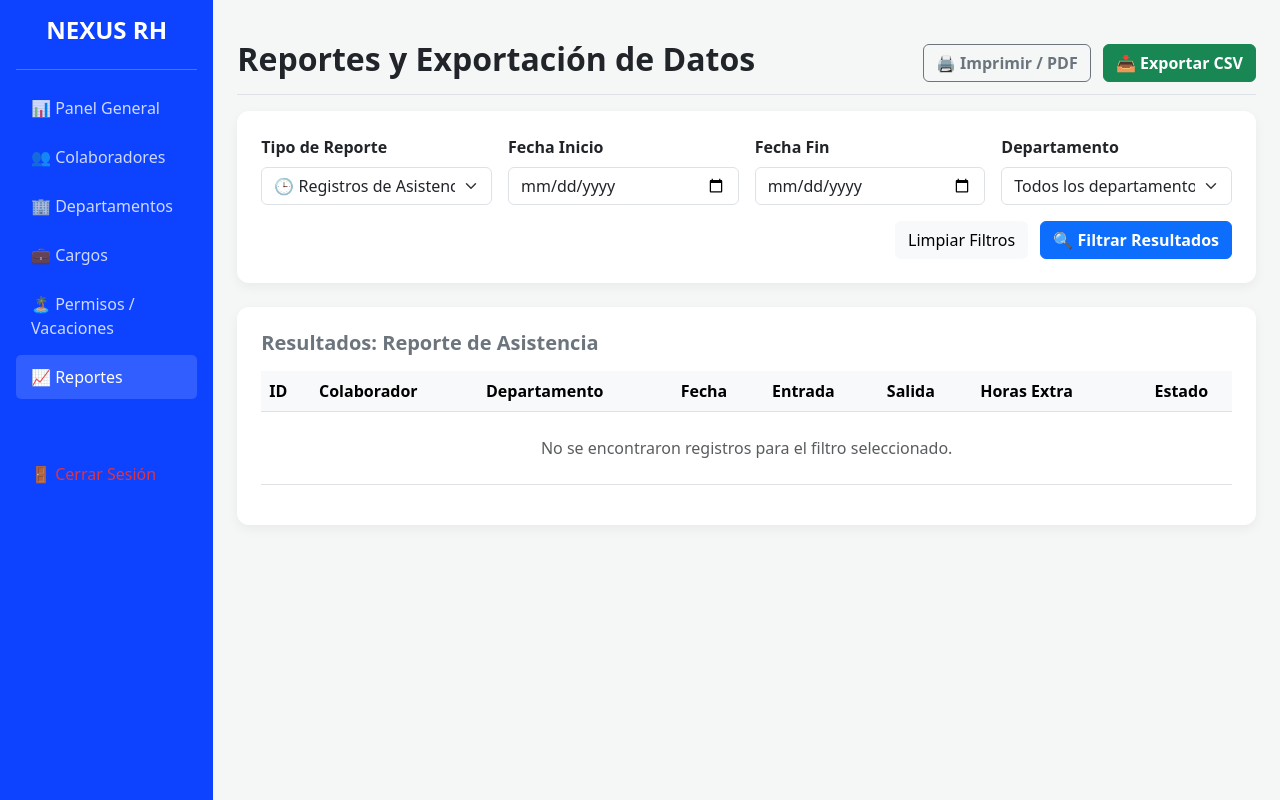
After one commit to eduardole53-hash/NexusRH, a Flask app: page /reportes in a window 1280 px wide. The commit adds this page. Run offline with Flask 3, Linux system fonts and the light colour scheme; the visitor is signed in with stand-in values (Sample User, id 1); data that the repository does not hold is empty.

Commit message:
feat: modulo de reportes y exportacion csv ajustados a estructura de base de datos

```diff
--- a/app.py
+++ b/app.py
@@ -4,6 +4,10 @@ from datetime import datetime, date
 from zoneinfo import ZoneInfo
 from flask import Flask, redirect, render_template, request, url_for, session, flash
 from dotenv import load_dotenv
+
+import csv
+from io import StringIO
+from flask import Response
 
 load_dotenv()
 
@@ -631,5 +635,218 @@ def cambiar_estado_permiso(id_solicitud, nuevo_estado):
 
     return redirect(url_for('permisos'))
 
+# --- 9. RUTAS DE REPORTES Y EXPORTACIÓN ---
+
+@app.route('/reportes', methods=['GET'])
+def reportes():
+    if 'usuario_id' not in session:
+        flash("Por favor inicia sesión primero.", "warning")
+        return redirect(url_for('index'))
+
+    if session.get('rol') not in ['Administrador', 'RRHH']:
+        flash("No tienes permisos para acceder a esta sección.", "danger")
+        return redirect(url_for('dashboard'))
+
+    tipo_reporte = request.args.get('tipo_reporte', 'asistencia')
+    fecha_inicio = request.args.get('fecha_inicio', '')
+    fecha_fin = request.args.get('fecha_fin', '')
+    id_departamento = request.args.get('id_departamento', '')
+
+    conn = get_db_connection()
+    cursor = conn.cursor(dictionary=True)
+
+    datos_reporte = []
+    lista_departamentos = []
+
+    try:
+        cursor.execute("SELECT * FROM departamento ORDER BY nombre ASC")
+        lista_departamentos = cursor.fetchall()
+
+        # 1. Reporte de Asistencia
+        if tipo_reporte == 'asistencia':
+            query = """
+                SELECT a.*, c.nombre, c.apellido, d.nombre AS departamento
+                FROM registro_asistencia a
+                JOIN colaborador c ON a.id_colaborador = c.id_colaborador
+                LEFT JOIN departamento d ON c.id_departamento = d.id_departamento
+                WHERE 1=1
+            """
+            params = []
+            if fecha_inicio:
+                query += " AND a.fecha >= %s"
+                params.append(fecha_inicio)
+            if fecha_fin:
+                query += " AND a.fecha <= %s"
+                params.append(fecha_fin)
+            if id_departamento:
+                query += " AND c.id_departamento = %s"
+                params.append(id_departamento)
+
+            query += " ORDER BY a.fecha DESC, a.hora_entrada DESC"
+            cursor.execute(query, tuple(params))
+            datos_reporte = cursor.fetchall()
+
+        # 2. Reporte de Colaboradores
+        elif tipo_reporte == 'colaboradores':
+            query = """
+                SELECT c.*, d.nombre AS departamento, ca.titulo AS cargo
+                FROM colaborador c
+                LEFT JOIN departamento d ON c.id_departamento = d.id_departamento
+                LEFT JOIN cargo ca ON c.id_cargo = ca.id_cargo
+                WHERE 1=1
+            """
+            params = []
+            if id_departamento:
+                query += " AND c.id_departamento = %s"
+                params.append(id_departamento)
+
+            query += " ORDER BY c.nombre ASC"
+            cursor.execute(query, tuple(params))
+            datos_reporte = cursor.fetchall()
+
+        # 3. Reporte de Permisos / Vacaciones
+        elif tipo_reporte == 'permisos':
+            query = """
+                SELECT p.*, c.nombre, c.apellido, d.nombre AS departamento
+                FROM solicitud_permiso p
+                JOIN colaborador c ON p.id_colaborador = c.id_colaborador
+                LEFT JOIN departamento d ON c.id_departamento = d.id_departamento
+                WHERE 1=1
+            """
+            params = []
+            if fecha_inicio:
+                query += " AND p.fecha_inicio >= %s"
+                params.append(fecha_inicio)
+            if fecha_fin:
+                query += " AND p.fecha_fin <= %s"
+                params.append(fecha_fin)
+            if id_departamento:
+                query += " AND c.id_departamento = %s"
+                params.append(id_departamento)
+
+            query += " ORDER BY p.fecha_solicitud DESC"
+            cursor.execute(query, tuple(params))
+            datos_reporte = cursor.fetchall()
+
+    except Exception as err:
+        flash(f"Error al generar el reporte: {err}", "danger")
+    finally:
+        cursor.close()
+        conn.close()
+
+    return render_template(
+        'reportes.html',
+        datos=datos_reporte,
+        departamentos=lista_departamentos,
+        tipo_reporte=tipo_reporte,
+        fecha_inicio=fecha_inicio,
+        fecha_fin=fecha_fin,
+        id_departamento=id_departamento
+    )
+
+
+@app.route('/exportar-csv', methods=['GET'])
+def exportar_csv():
+    if session.get('rol') not in ['Administrador', 'RRHH']:
+        return redirect(url_for('dashboard'))
+
+    tipo_reporte = request.args.get('tipo_reporte', 'asistencia')
+    fecha_inicio = request.args.get('fecha_inicio', '')
+    fecha_fin = request.args.get('fecha_fin', '')
+    id_departamento = request.args.get('id_departamento', '')
+
+    conn = get_db_connection()
+    cursor = conn.cursor(dictionary=True)
+
+    si = StringIO()
+    writer = csv.writer(si)
+
+    try:
+        if tipo_reporte == 'asistencia':
+            writer.writerow(['ID', 'Colaborador', 'Departamento', 'Fecha', 'Hora Entrada', 'Hora Salida', 'Horas Extra', 'Estado'])
+            query = """
+                SELECT a.id_registro, c.nombre, c.apellido, d.nombre AS departamento, a.fecha, a.hora_entrada, a.hora_salida, a.horas_extra, a.estado
+                FROM registro_asistencia a
+                JOIN colaborador c ON a.id_colaborador = c.id_colaborador
+                LEFT JOIN departamento d ON c.id_departamento = d.id_departamento
+                WHERE 1=1
+            """
+            params = []
+            if fecha_inicio:
+                query += " AND a.fecha >= %s"
+                params.append(fecha_inicio)
+            if fecha_fin:
+                query += " AND a.fecha <= %s"
+                params.append(fecha_fin)
+            if id_departamento:
+                query += " AND c.id_departamento = %s"
+                params.append(id_departamento)
+
+            cursor.execute(query, tuple(params))
+            for r in cursor.fetchall():
+                writer.writerow([
+                    r['id_registro'],
+                    f"{r['nombre']} {r['apellido']}",
+                    r['departamento'] or 'Sin Dpto',
+                    r['fecha'],
+                    r['hora_entrada'],
+                    r['hora_salida'] or 'En turno',
+                    r['horas_extra'] or 0,
+                    r['estado'] or 'N/A'
+                ])
+
+        elif tipo_reporte == 'colaboradores':
+            writer.writerow(['ID', 'Cédula/DNI', 'Nombre Completo', 'Email', 'Departamento', 'Cargo', 'Salario'])
+            query = """
+                SELECT c.id_colaborador, c.dni, c.nombre, c.apellido, c.email, d.nombre AS departamento, ca.titulo AS cargo, c.salario
+                FROM colaborador c
+                LEFT JOIN departamento d ON c.id_departamento = d.id_departamento
+                LEFT JOIN cargo ca ON c.id_cargo = ca.id_cargo
+                WHERE 1=1
+            """
+            params = []
+            if id_departamento:
+                query += " AND c.id_departamento = %s"
+                params.append(id_departamento)
+
+            cursor.execute(query, tuple(params))
+            for r in cursor.fetchall():
+                writer.writerow([r['id_colaborador'], r['dni'], f"{r['nombre']} {r['apellido']}", r['email'], r['departamento'] or 'Sin Dpto', r['cargo'] or 'Sin Cargo', r['salario']])
+
+        elif tipo_reporte == 'permisos':
+            writer.writerow(['ID', 'Colaborador', 'Departamento', 'Tipo Permiso', 'Fecha Inicio', 'Fecha Fin', 'Estado'])
+            query = """
+                SELECT p.id_solicitud, c.nombre, c.apellido, d.nombre AS departamento, p.tipo_permiso, p.fecha_inicio, p.fecha_fin, p.estado
+                FROM solicitud_permiso p
+                JOIN colaborador c ON p.id_colaborador = c.id_colaborador
+                LEFT JOIN departamento d ON c.id_departamento = d.id_departamento
+                WHERE 1=1
+            """
+            params = []
+            if fecha_inicio:
+                query += " AND p.fecha_inicio >= %s"
+                params.append(fecha_inicio)
+            if fecha_fin:
+                query += " AND p.fecha_fin <= %s"
+                params.append(fecha_fin)
+            if id_departamento:
+                query += " AND c.id_departamento = %s"
+                params.append(id_departamento)
+
+            cursor.execute(query, tuple(params))
+            for r in cursor.fetchall():
+                writer.writerow([r['id_solicitud'], f"{r['nombre']} {r['apellido']}", r['departamento'] or 'Sin Dpto', r['tipo_permiso'], r['fecha_inicio'], r['fecha_fin'], r['estado']])
+
+        output = Response(si.getvalue(), mimetype="text/csv")
+        output.headers["Content-Disposition"] = f"attachment; filename=reporte_{tipo_reporte}.csv"
+        return output
+
+    except Exception as err:
+        flash(f"Error al exportar archivo: {err}", "danger")
+        return redirect(url_for('reportes'))
+    finally:
+        cursor.close()
+        conn.close()
+
 if __name__ == '__main__':
     app.run(debug=True, host='0.0.0.0', port=5000)
--- a/templates/cargos.html
+++ b/templates/cargos.html
@@ -26,6 +26,7 @@
                     <li class="nav-item"><a href="/departamentos">🏢 Departamentos</a></li>
                     <li class="nav-item"><a href="/cargos" class="active">💼 Cargos</a></li>
                     <li class="nav-item"><a href="/permisos">🏝️ Permisos / Vacaciones</a></li>
+                    <li class="nav-item"><a href="/reportes">📈 Reportes</a></li>
                     <li class="nav-item mt-5"><a href="/logout" class="text-danger">🚪 Cerrar Sesión</a></li>
                 </ul>
             </div>
--- a/templates/colaboradores.html
+++ b/templates/colaboradores.html
@@ -26,6 +26,7 @@
                     <li class="nav-item"><a href="/departamentos">🏢 Departamentos</a></li>
                     <li class="nav-item"><a href="/cargos">💼 Cargos</a></li>
                     <li class="nav-item"><a href="/permisos">🏝️ Permisos / Vacaciones</a></li>
+                    <li class="nav-item"><a href="/reportes">📈 Reportes</a></li>
                     <li class="nav-item mt-5"><a href="/logout" class="text-danger">🚪 Cerrar Sesión</a></li>
                 </ul>
             </div>
--- a/templates/dashboard.html
+++ b/templates/dashboard.html
@@ -26,6 +26,7 @@
                     <li class="nav-item"><a href="/departamentos">🏢 Departamentos</a></li>
                     <li class="nav-item"><a href="/cargos">💼 Cargos</a></li>
                     <li class="nav-item"><a href="/permisos">🏝️ Permisos / Vacaciones</a></li>
+                    <li class="nav-item"><a href="/reportes">📈 Reportes</a></li>
                     <li class="nav-item mt-5"><a href="/logout" class="text-danger">🚪 Cerrar Sesión</a></li>
 
                 </ul>
--- a/templates/departamentos.html
+++ b/templates/departamentos.html
@@ -26,6 +26,7 @@
                     <li class="nav-item"><a href="/departamentos" class="active">🏢 Departamentos</a></li>
                     <li class="nav-item"><a href="/cargos">💼 Cargos</a></li>
                     <li class="nav-item"><a href="/permisos">🏝️ Permisos / Vacaciones</a></li>
+                    <li class="nav-item"><a href="/reportes">📈 Reportes</a></li>
                     <li class="nav-item mt-5"><a href="/logout" class="text-danger">🚪 Cerrar Sesión</a></li>
                 </ul>
             </div>
--- a/templates/permisos.html
+++ b/templates/permisos.html
@@ -26,6 +26,7 @@
                     <li class="nav-item"><a href="/departamentos">🏢 Departamentos</a></li>
                     <li class="nav-item"><a href="/cargos">💼 Cargos</a></li>
                     <li class="nav-item"><a href="/permisos" class="active">🏝️ Permisos / Vacaciones</a></li>
+                    <li class="nav-item"><a href="/reportes">📈 Reportes</a></li>
                     <li class="nav-item mt-5"><a href="/logout" class="text-danger">🚪 Cerrar Sesión</a></li>
                 </ul>
             </div>
--- /dev/null
+++ b/templates/reportes.html
@@ -0,0 +1,209 @@
+<!DOCTYPE html>
+<html lang="es">
+<head>
+    <meta charset="UTF-8">
+    <meta name="viewport" content="width=device-width, initial-scale=1.0">
+    <title>Nexus RH - Reportes y Exportación</title>
+    <link href="https://cdn.jsdelivr.net/npm/bootstrap@5.3.0/dist/css/bootstrap.min.css" rel="stylesheet">
+    <style>
+        body { background-color: #f4f7f6; }
+        .sidebar { min-height: 100vh; background-color: #0d42ff; color: white; }
+        .sidebar a { color: rgba(255, 255, 255, 0.8); text-decoration: none; padding: 10px 15px; display: block; border-radius: 5px; margin-bottom: 5px; }
+        .sidebar a:hover, .sidebar a.active { background-color: rgba(255, 255, 255, 0.15); color: white; }
+        .card-metric { border: none; border-radius: 12px; box-shadow: 0 4px 12px rgba(0,0,0,0.05); }
+        @media print {
+            .sidebar, .no-print { display: none !important; }
+            .col-md-9 { width: 100% !important; margin: 0 !important; }
+        }
+    </style>
+</head>
+<body>
+    <div class="container-fluid">
+        <div class="row">
+            <!-- Sidebar -->
+            <div class="col-md-3 col-lg-2 sidebar p-3 d-none d-md-block no-print">
+                <h3 class="fw-bold fs-4 mb-4 text-center">NEXUS RH</h3>
+                <hr>
+                <ul class="nav flex-column">
+                    <li class="nav-item"><a href="/dashboard">📊 Panel General</a></li>
+                    <li class="nav-item"><a href="/colaboradores">👥 Colaboradores</a></li>
+                    <li class="nav-item"><a href="/departamentos">🏢 Departamentos</a></li>
+                    <li class="nav-item"><a href="/cargos">💼 Cargos</a></li>
+                    <li class="nav-item"><a href="/permisos">🏝️ Permisos / Vacaciones</a></li>
+                    <li class="nav-item"><a href="/reportes" class="active">📈 Reportes</a></li>
+                    <li class="nav-item mt-5"><a href="/logout" class="text-danger">🚪 Cerrar Sesión</a></li>
+                </ul>
+            </div>
+
+            <!-- Contenido Principal -->
+            <div class="col-md-9 col-lg-10 ms-sm-auto px-md-4 py-4">
+
+                <div class="d-flex justify-content-between flex-wrap flex-md-nowrap align-items-center pt-3 pb-2 mb-3 border-bottom">
+                    <h1 class="h2 fw-bold text-dark">Reportes y Exportación de Datos</h1>
+                    <div class="no-print">
+                        <button onclick="window.print()" class="btn btn-outline-secondary me-2 fw-bold">🖨️ Imprimir / PDF</button>
+                        <a href="/exportar-csv?tipo_reporte={{ tipo_reporte }}&fecha_inicio={{ fecha_inicio }}&fecha_fin={{ fecha_fin }}&id_departamento={{ id_departamento }}" class="btn btn-success fw-bold">📥 Exportar CSV</a>
+                    </div>
+                </div>
+
+                <!-- Mensajes Flash -->
+                {% with messages = get_flashed_messages(with_categories=true) %}
+                    {% if messages %}
+                        {% for category, message in messages %}
+                            <div class="alert alert-{{ category }} alert-dismissible fade show fw-bold no-print" role="alert">
+                                {{ message }}
+                                <button type="button" class="btn-close" data-bs-dismiss="alert" aria-label="Close"></button>
+                            </div>
+                        {% endfor %}
+                    {% endif %}
+                {% endwith %}
+
+                <!-- Card de Filtros -->
+                <div class="card card-metric p-4 bg-white mb-4 no-print">
+                    <form action="/reportes" method="GET" class="row g-3 align-items-end">
+                        <div class="col-md-3">
+                            <label class="form-label fw-bold">Tipo de Reporte</label>
+                            <select name="tipo_reporte" class="form-select" onchange="this.form.submit()">
+                                <option value="asistencia" {% if tipo_reporte == 'asistencia' %}selected{% endif %}>🕒 Registros de Asistencia</option>
+                                <option value="colaboradores" {% if tipo_reporte == 'colaboradores' %}selected{% endif %}>👥 Lista de Colaboradores</option>
+                                <option value="permisos" {% if tipo_reporte == 'permisos' %}selected{% endif %}>🏝️ Permisos y Vacaciones</option>
+                            </select>
+                        </div>
+
+                        {% if tipo_reporte != 'colaboradores' %}
+                        <div class="col-md-3">
+                            <label class="form-label fw-bold">Fecha Inicio</label>
+                            <input type="date" name="fecha_inicio" class="form-control" value="{{ fecha_inicio }}">
+                        </div>
+                        <div class="col-md-3">
+                            <label class="form-label fw-bold">Fecha Fin</label>
+                            <input type="date" name="fecha_fin" class="form-control" value="{{ fecha_fin }}">
+                        </div>
+                        {% endif %}
+
+                        <div class="col-md-3">
+                            <label class="form-label fw-bold">Departamento</label>
+                            <select name="id_departamento" class="form-select">
+                                <option value="">Todos los departamentos</option>
+                                {% for dep in departamentos %}
+                                    <option value="{{ dep.id_departamento }}" {% if id_departamento == dep.id_departamento|string %}selected{% endif %}>{{ dep.nombre }}</option>
+                                {% endfor %}
+                            </select>
+                        </div>
+
+                        <div class="col-md-12 text-end">
+                            <a href="/reportes?tipo_reporte={{ tipo_reporte }}" class="btn btn-light me-2">Limpiar Filtros</a>
+                            <button type="submit" class="btn btn-primary fw-bold">🔍 Filtrar Resultados</button>
+                        </div>
+                    </form>
+                </div>
+
+                <!-- Tabla de Resultados -->
+                <div class="card card-metric p-4 bg-white">
+                    <h5 class="fw-bold mb-3 text-secondary">
+                        Resultados:
+                        {% if tipo_reporte == 'asistencia' %} Reporte de Asistencia
+                        {% elif tipo_reporte == 'colaboradores' %} Reporte de Colaboradores
+                        {% elif tipo_reporte == 'permisos' %} Reporte de Permisos / Vacaciones
+                        {% endif %}
+                    </h5>
+
+                    <div class="table-responsive">
+                        <table class="table table-hover align-middle">
+                            <thead class="table-light">
+                                {% if tipo_reporte == 'asistencia' %}
+                                <tr>
+                                    <th>ID</th>
+                                    <th>Colaborador</th>
+                                    <th>Departamento</th>
+                                    <th>Fecha</th>
+                                    <th>Entrada</th>
+                                    <th>Salida</th>
+                                    <th>Horas Extra</th>
+                                    <th class="text-center">Estado</th>
+                                </tr>
+                                {% elif tipo_reporte == 'colaboradores' %}
+                                <tr>
+                                    <th>ID</th>
+                                    <th>Cédula / DNI</th>
+                                    <th>Nombre Completo</th>
+                                    <th>Email</th>
+                                    <th>Departamento</th>
+                                    <th>Cargo</th>
+                                    <th>Salario</th>
+                                </tr>
+                                {% elif tipo_reporte == 'permisos' %}
+                                <tr>
+                                    <th>ID</th>
+                                    <th>Colaborador</th>
+                                    <th>Departamento</th>
+                                    <th>Tipo Permiso</th>
+                                    <th>Fecha Inicio</th>
+                                    <th>Fecha Fin</th>
+                                    <th class="text-center">Estado</th>
+                                </tr>
+                                {% endif %}
+                            </thead>
+                            <tbody>
+                                {% if datos %}
+                                    {% for r in datos %}
+                                    <tr>
+                                        {% if tipo_reporte == 'asistencia' %}
+                                            <td class="fw-bold text-secondary">#{{ r.id_registro }}</td>
+                                            <td class="fw-bold text-dark">{{ r.nombre }} {{ r.apellido }}</td>
+                                            <td>{{ r.departamento if r.departamento else 'Sin Dpto' }}</td>
+                                            <td>{{ r.fecha }}</td>
+                                            <td>{{ r.hora_entrada }}</td>
+                                            <td>{{ r.hora_salida if r.hora_salida else 'En turno' }}</td>
+                                            <td>{{ r.horas_extra if r.horas_extra else '0.00' }} hrs</td>
+                                            <td class="text-center">
+                                                <span class="badge bg-secondary">
+                                                    {{ r.estado if r.estado else 'Registrado' }}
+                                                </span>
+                                            </td>
+
+                                        {% elif tipo_reporte == 'colaboradores' %}
+                                            <td class="fw-bold text-secondary">#{{ r.id_colaborador }}</td>
+                                            <td>{{ r.dni }}</td>
+                                            <td class="fw-bold text-dark">{{ r.nombre }} {{ r.apellido }}</td>
+                                            <td>{{ r.email }}</td>
+                                            <td>{{ r.departamento if r.departamento else 'Sin Dpto' }}</td>
+                                            <td>{{ r.cargo if r.cargo else 'Sin Cargo' }}</td>
+                                            <td>${{ "%.2f"|format(r.salario) if r.salario else '0.00' }}</td>
+
+                                        {% elif tipo_reporte == 'permisos' %}
+                                            <td class="fw-bold text-secondary">#{{ r.id_solicitud }}</td>
+                                            <td class="fw-bold text-dark">{{ r.nombre }} {{ r.apellido }}</td>
+                                            <td>{{ r.departamento if r.departamento else 'Sin Dpto' }}</td>
+                                            <td><span class="badge bg-light text-dark border">{{ r.tipo_permiso }}</span></td>
+                                            <td>{{ r.fecha_inicio }}</td>
+                                            <td>{{ r.fecha_fin }}</td>
+                                            <td class="text-center">
+                                                {% if r.estado == 'Pendiente' %}
+                                                    <span class="badge bg-warning text-dark">⏳ Pendiente</span>
+                                                {% elif r.estado == 'Aprobado' %}
+                                                    <span class="badge bg-success">✅ Aprobado</span>
+                                                {% else %}
+                                                    <span class="badge bg-danger">❌ Rechazado</span>
+                                                {% endif %}
+                                            </td>
+                                        {% endif %}
+                                    </tr>
+                                    {% endfor %}
+                                {% else %}
+                                    <tr>
+                                        <td colspan="8" class="text-center text-muted py-4">No se encontraron registros para el filtro seleccionado.</td>
+                                    </tr>
+                                {% endif %}
+                            </tbody>
+                        </table>
+                    </div>
+                </div>
+
+            </div>
+        </div>
+    </div>
+
+    <script src="https://cdn.jsdelivr.net/npm/bootstrap@5.3.0/dist/js/bootstrap.bundle.min.js"></script>
+</body>
+</html>
```
